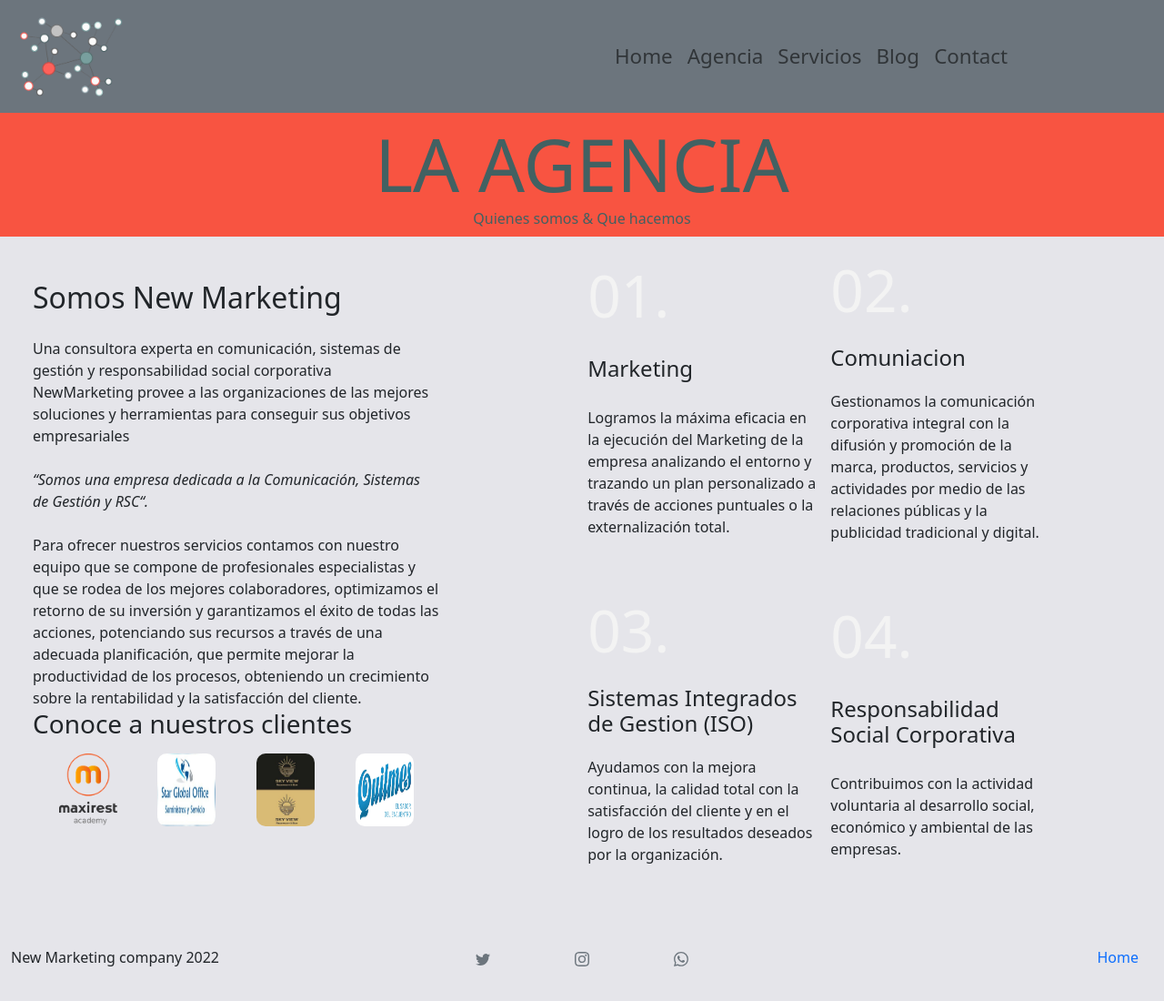
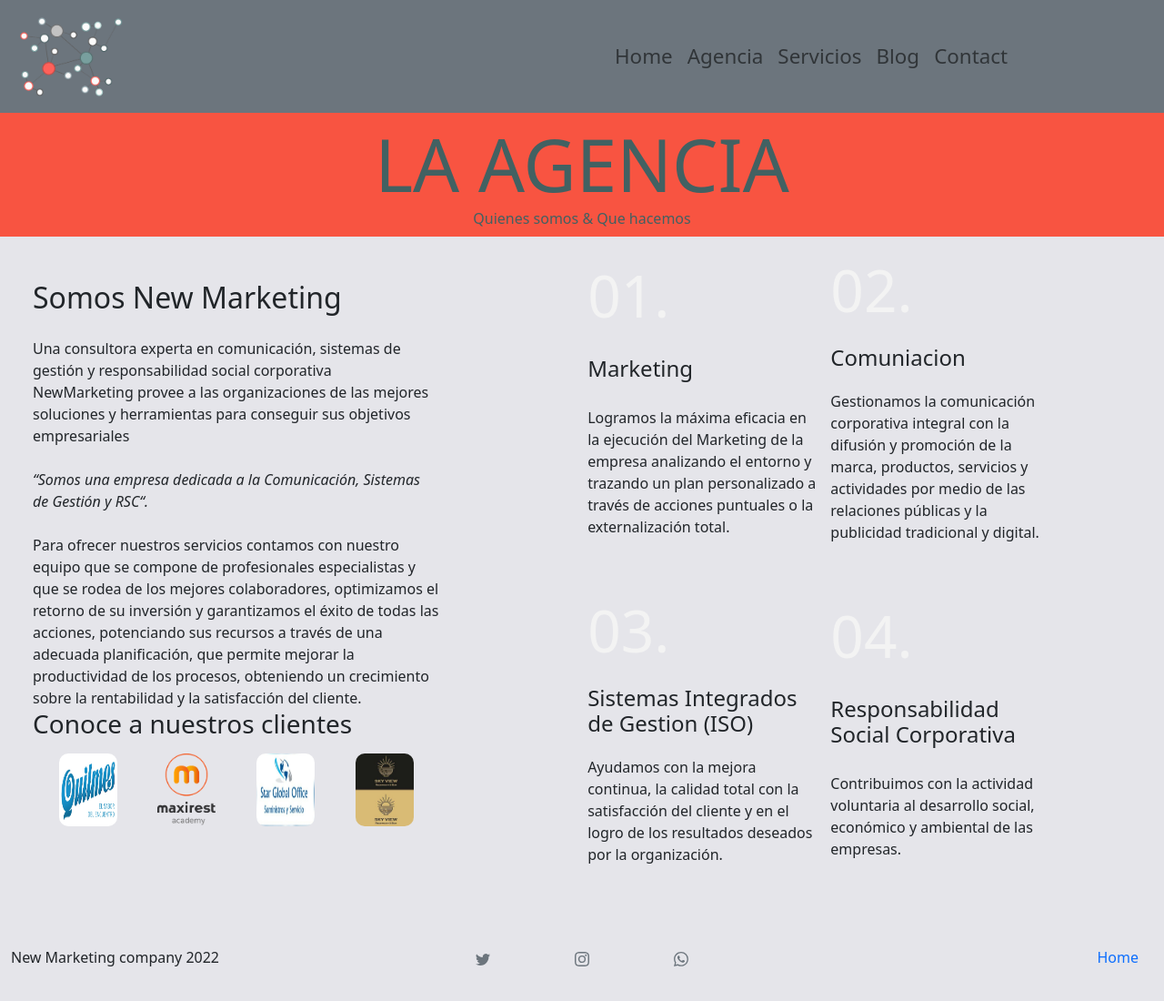
Before and after one commit to Gonzalojp18/Project-coderhouse, a plain HTML site: page agencia.html in a window 1280 px wide. Shown: the whole page at 91% size. Drawn offline with nearby package versions, Linux system fonts and the light colour scheme.

```diff
--- a/agencia.html
+++ b/agencia.html
@@ -82,10 +82,10 @@
         <div class="col-12 col-sm-12 col-md-12 box-costumer">
           <h3>Conoce a nuestros clientes</h3>
           <ul>
-            <li class="costumers"><img src="./recursos/clientes/Maxirest.png"></li>
-            <li class="costumers"><img src="./recursos/clientes/sgo.jpg"></li>
-            <li class="costumers"><img src="./recursos/clientes/skv.jpg" alt=""></li>
-            <li class="costumers"><img src="./recursos/clientes/Logo-Quilmes.jpg" Sky View></li>
+            <li class="costumers"><img src="./recursos/Clientes/Logo-Quilmes.jpg"></li>
+            <li class="costumers"><img src="./recursos/Clientes/Maxirest.png"></li>
+            <li class="costumers"><img src="./recursos/Clientes/sgo.jpg" alt=""></li>
+            <li class="costumers"><img src="./recursos/Clientes/skv.jpg" Sky View></li>
           </ul>
         </div>
       </div>
```
